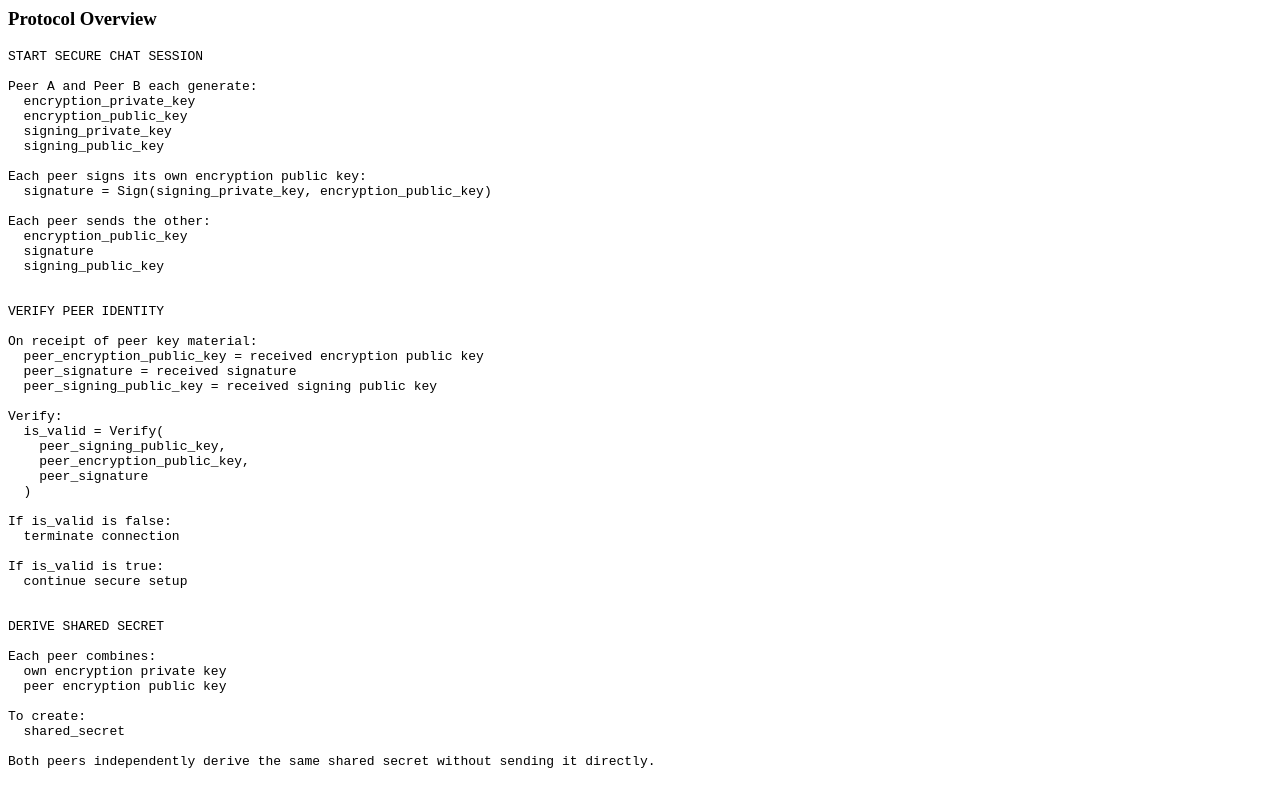
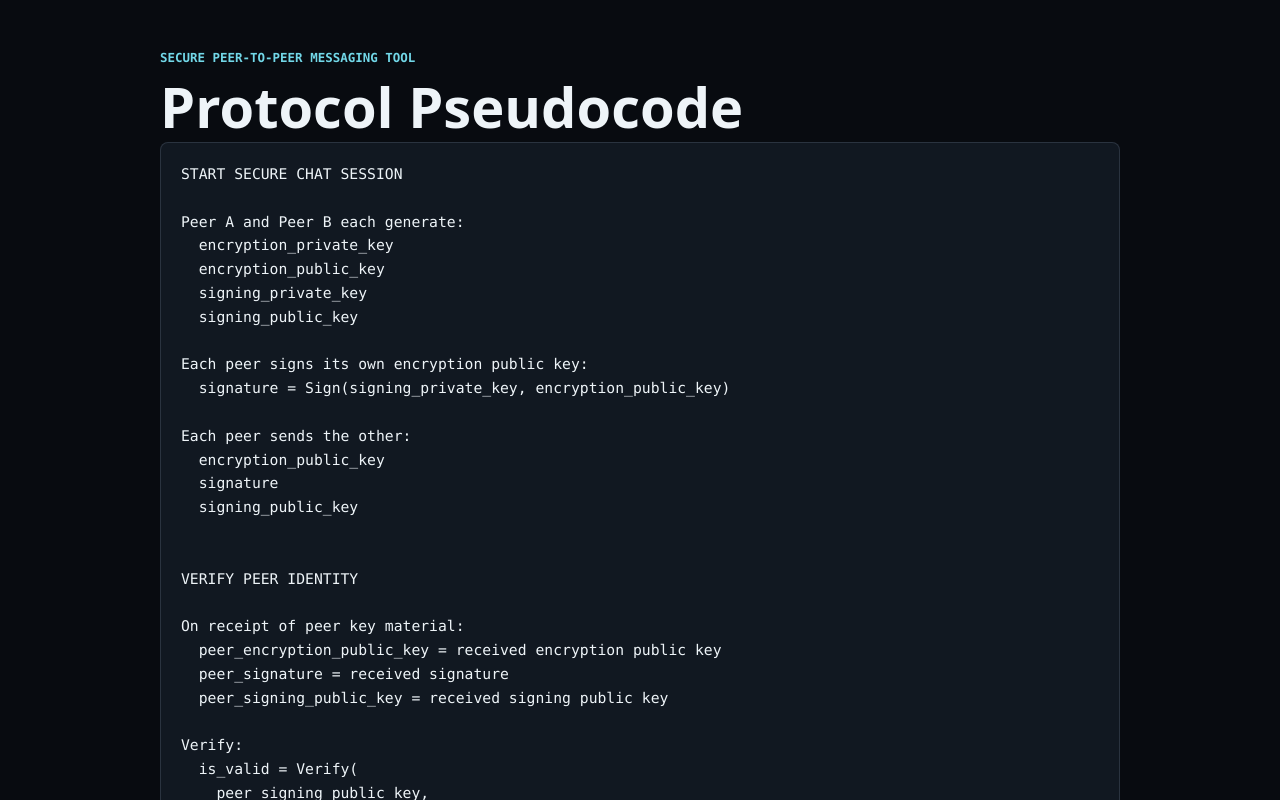
Before and after one commit to RomanXXII/RomanXXII.github.io, a website: page assets/docs/pseudocode.html in a window 1280 px wide. Shown: the top 800 px of the page. Drawn offline with Linux system fonts and the light colour scheme.

Commit message:
Reformatted pseudocode to follow formatting when opened in new page

```diff
--- a/assets/docs/pseudocode.html
+++ b/assets/docs/pseudocode.html
@@ -1,5 +1,93 @@
-<h3>Protocol Overview</h3>
-<pre><code>START SECURE CHAT SESSION
+<!DOCTYPE html>
+<html lang="en">
+<head>
+  <meta charset="UTF-8" />
+  <meta name="viewport" content="width=device-width, initial-scale=1.0" />
+  <meta
+    name="description"
+    content="Protocol pseudocode for Roman Beames's secure peer-to-peer messaging project."
+  />
+  <meta name="referrer" content="strict-origin-when-cross-origin" />
+  <meta
+    http-equiv="Content-Security-Policy"
+    content="default-src 'none'; style-src 'unsafe-inline'; base-uri 'none'; form-action 'none'"
+  />
+  <title>Protocol Pseudocode | Roman Beames</title>
+  <style>
+    :root {
+      color-scheme: dark;
+      --bg: #080b10;
+      --panel: #111821;
+      --text: #eef4f8;
+      --muted: #a7b4c2;
+      --line: rgba(176, 195, 215, 0.16);
+      --accent: #72d8e8;
+    }
+
+    * {
+      box-sizing: border-box;
+    }
+
+    body {
+      margin: 0;
+      background: var(--bg);
+      color: var(--text);
+      font-family: system-ui, -apple-system, BlinkMacSystemFont, "Segoe UI", sans-serif;
+      line-height: 1.6;
+    }
+
+    main {
+      width: min(960px, calc(100% - 32px));
+      margin: 0 auto;
+      padding: 48px 0;
+    }
+
+    h1 {
+      margin: 0 0 8px;
+      font-size: clamp(2rem, 5vw, 3.5rem);
+      line-height: 1;
+    }
+
+    p {
+      max-width: 720px;
+      margin: 0 0 24px;
+      color: var(--muted);
+    }
+
+    pre {
+      overflow: auto;
+      margin: 0;
+      border: 1px solid var(--line);
+      border-radius: 8px;
+      padding: 20px;
+      background: var(--panel);
+    }
+
+    code {
+      color: var(--text);
+      font-family: "SFMono-Regular", Consolas, "Liberation Mono", monospace;
+      font-size: 0.92rem;
+      line-height: 1.55;
+      white-space: pre;
+    }
+
+    .kicker {
+      margin-bottom: 10px;
+      color: var(--accent);
+      font-family: "SFMono-Regular", Consolas, "Liberation Mono", monospace;
+      font-size: 0.78rem;
+      font-weight: 800;
+      letter-spacing: 0;
+      text-transform: uppercase;
+    }
+  </style>
+</head>
+<body>
+  <main>
+    <p class="kicker">Secure Peer-to-Peer Messaging Tool</p>
+    <h1>Protocol Pseudocode</h1>
+
+    <pre><code>START SECURE CHAT SESSION
 
 Peer A and Peer B each generate:
   encryption_private_key
@@ -90,3 +178,6 @@ Each message is encrypted before socket transmission.
 Fresh nonces prevent identical messages from producing identical ciphertext.
 Signed public keys help prevent unauthorized key substitution.
 Plaintext and ciphertext are displayed separately to demonstrate encryption behavior.</code></pre>
+  </main>
+</body>
+</html>
```
